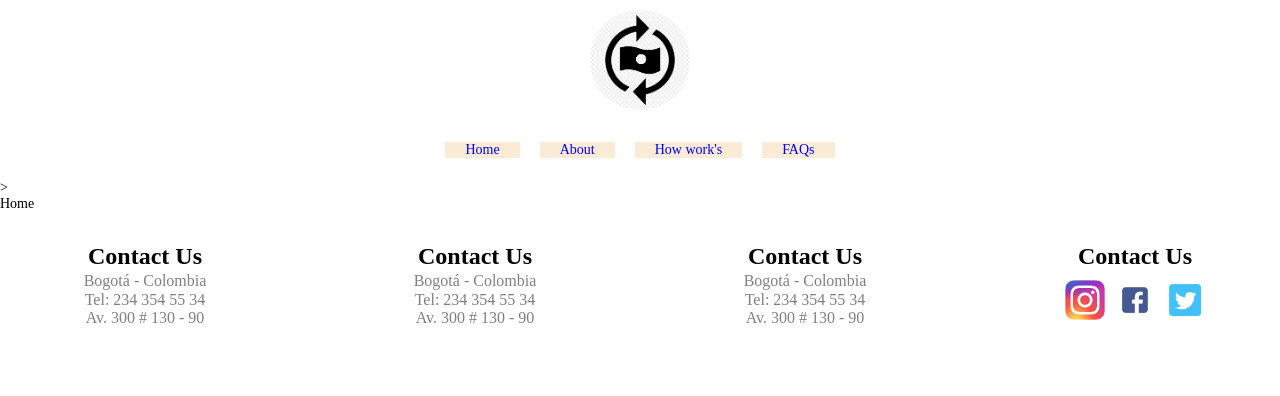
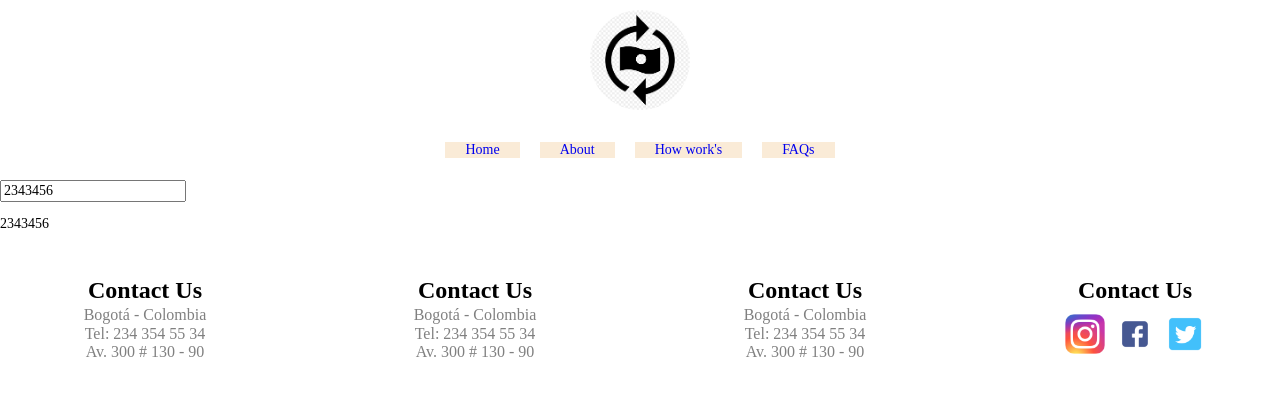
Before and after one commit to SergioGutzB/belatrix-moneyxchange, an Angular app: page / in a window 1280 px wide. Shown: the top 396 px of the page. Built offline with nearby package versions, Linux system fonts and the light colour scheme.

Commit message:
implemented ControlValueAccessor in input-currency

```diff
--- a/src/app/components/header/header.component.html
+++ b/src/app/components/header/header.component.html
@@ -8,4 +8,4 @@
     <a class="header__nav__link" href="#">How work's</a>
     <a class="header__nav__link" href="#">FAQs</a>
   </nav>
-</header>>
+</header>
--- a/src/app/components/home/home.component.html
+++ b/src/app/components/home/home.component.html
@@ -1,9 +1,9 @@
 <app-header></app-header>
 <section class="home">
   <div>
-    Home
+    <app-input-currency [(ngModel)]="moneyToExchange"></app-input-currency>
+    <p>{{ moneyToExchange }}</p>
   </div>
-
 
 </section>
 <app-footer></app-footer>
--- a/src/app/components/home/home.component.ts
+++ b/src/app/components/home/home.component.ts
@@ -6,7 +6,7 @@ import { Component, OnInit } from '@angular/core';
   styleUrls: ['./home.component.scss']
 })
 export class HomeComponent implements OnInit {
-
+  moneyToExchange: string = '2343456';
   constructor() { }
 
   ngOnInit() {
--- a/src/app/components/input-currency/input-currency.component.html
+++ b/src/app/components/input-currency/input-currency.component.html
@@ -2,8 +2,8 @@
   <input
   class="input-currency__input"
   autocomplete="off"
-  [ngModel]="value"
-  (ngModelChange)="changeValue($event)"
-  value="{{ value }}"
-  name="inputCurrency">
+  [value]="value"
+  [disabled]="isDisabled"
+  (input)="onInput($event.target.value)"
+  >
 </div>
--- a/src/app/components/input-currency/input-currency.component.ts
+++ b/src/app/components/input-currency/input-currency.component.ts
@@ -1,15 +1,54 @@
-import { Component, OnInit } from '@angular/core';
+import { Component, OnInit, forwardRef } from '@angular/core';
+import { NG_VALUE_ACCESSOR, ControlValueAccessor } from '@angular/forms';
 
 @Component({
   selector: 'app-input-currency',
   templateUrl: './input-currency.component.html',
-  styleUrls: ['./input-currency.component.scss']
+  styleUrls: ['./input-currency.component.scss'],
+  providers: [
+    {
+      provide: NG_VALUE_ACCESSOR,
+      useExisting: forwardRef(() => InputCurrencyComponent),
+      multi: true
+    }
+  ]
 })
-export class InputCurrencyComponent implements OnInit {
+export class InputCurrencyComponent implements OnInit, ControlValueAccessor {
+
+  value: string;
+  isDisabled: boolean;
+  onChange = (_: any) => { };
+  onTouch = () => { };
 
   constructor() { }
 
   ngOnInit() {
   }
 
+  onInput(value: string) {
+    console.log('value: ', value);
+    this.value = value;
+    this.onTouch();
+    this.onChange(this.value);
+  }
+
+  writeValue(value: any): void {
+    if (value) {
+      this.value = value || '';
+    } else {
+      this.value = '';
+    }
+  }
+
+  registerOnChange(fn: any): void {
+    this.onChange = fn;
+  }
+
+  registerOnTouched(fn: any): void {
+    this.onTouch = fn;
+  }
+  setDisabledState?(isDisabled: boolean): void {
+    this.isDisabled = isDisabled;
+  }
+
 }
```
